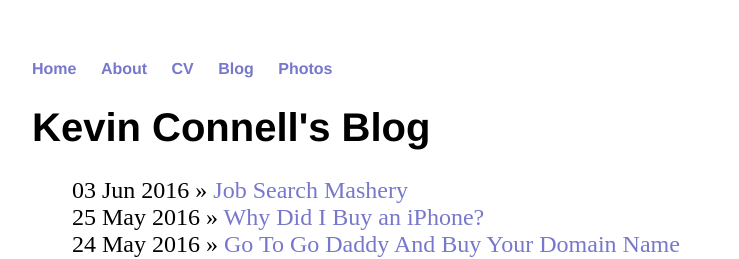
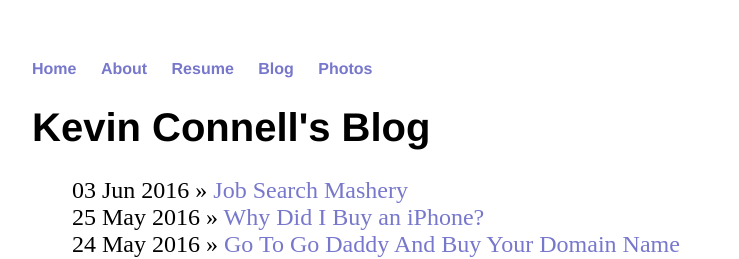
Before and after one commit to mo4dawg/mo4dawg.github.io, a Jekyll site: the page built from blog/index.html, in a window 1280 px wide. Shown: the top 259 px of the page, without its empty margins (160-899 px from the left). Built offline with Jekyll 4.4.1, drawn with Linux system fonts in a browser that asks for light colours.

Commit message:
Update default.html

```diff
--- a/_layouts/default.html
+++ b/_layouts/default.html
@@ -10,7 +10,7 @@
 	    		<ul>
 	        		<li><a href="/">Home</a></li>
 		        	<li><a href="/about">About</a></li>
-	        		<li><a href="/CV">CV</a></li>
+	        		<li><a href="/CV">Resume</a></li>
 	        		<li><a href="/blog">Blog</a></li>
 	        		<li><a href="/photos">Photos</a></li>
 	    		</ul>
```
